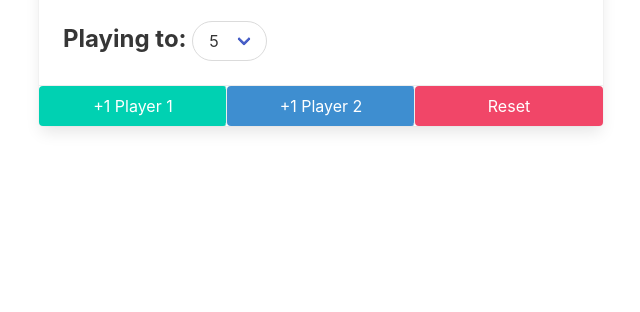
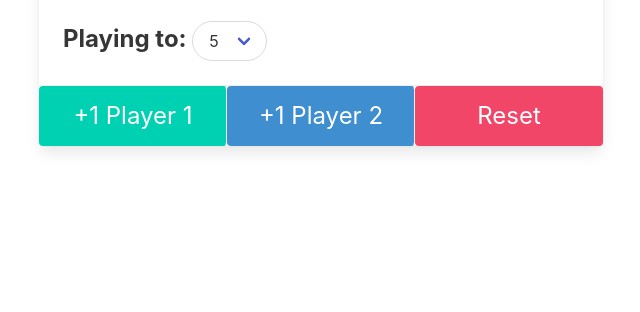
Before and after one commit to mrkarstrom/wdb2021, a plain HTML site: page lessons/268_ping_pong_score_keeper/index.html in a window 1280 px wide. Shown: the part 488-800 px from the top of the page, without its empty margins (319-959 px from the left). Drawn offline with nearby package versions, Linux system fonts and the light colour scheme; files that its build step writes are made by us from their sources.

Commit message:
Larger buttons

```diff
--- a/lessons/268_ping_pong_score_keeper/index.html
+++ b/lessons/268_ping_pong_score_keeper/index.html
@@ -46,9 +46,9 @@
                     </div>
                     </div>
                     <footer class="card-footer">
-                        <button  id="p1Button" class="is-primary button card-footer-item">+1 Player 1</button>
-                        <button  id="p2Button" class="is-info button card-footer-item">+1 Player 2</button>
-                        <button  id="resetScore" class="is-danger button card-footer-item">Reset</button>
+                        <button  id="p1Button" class="is-primary button card-footer-item is-large">+1 Player 1</button>
+                        <button  id="p2Button" class="is-info button card-footer-item is-large">+1 Player 2</button>
+                        <button  id="resetScore" class="is-danger button card-footer-item is-large">Reset</button>
 
                     </footer>
                   </div>
```
